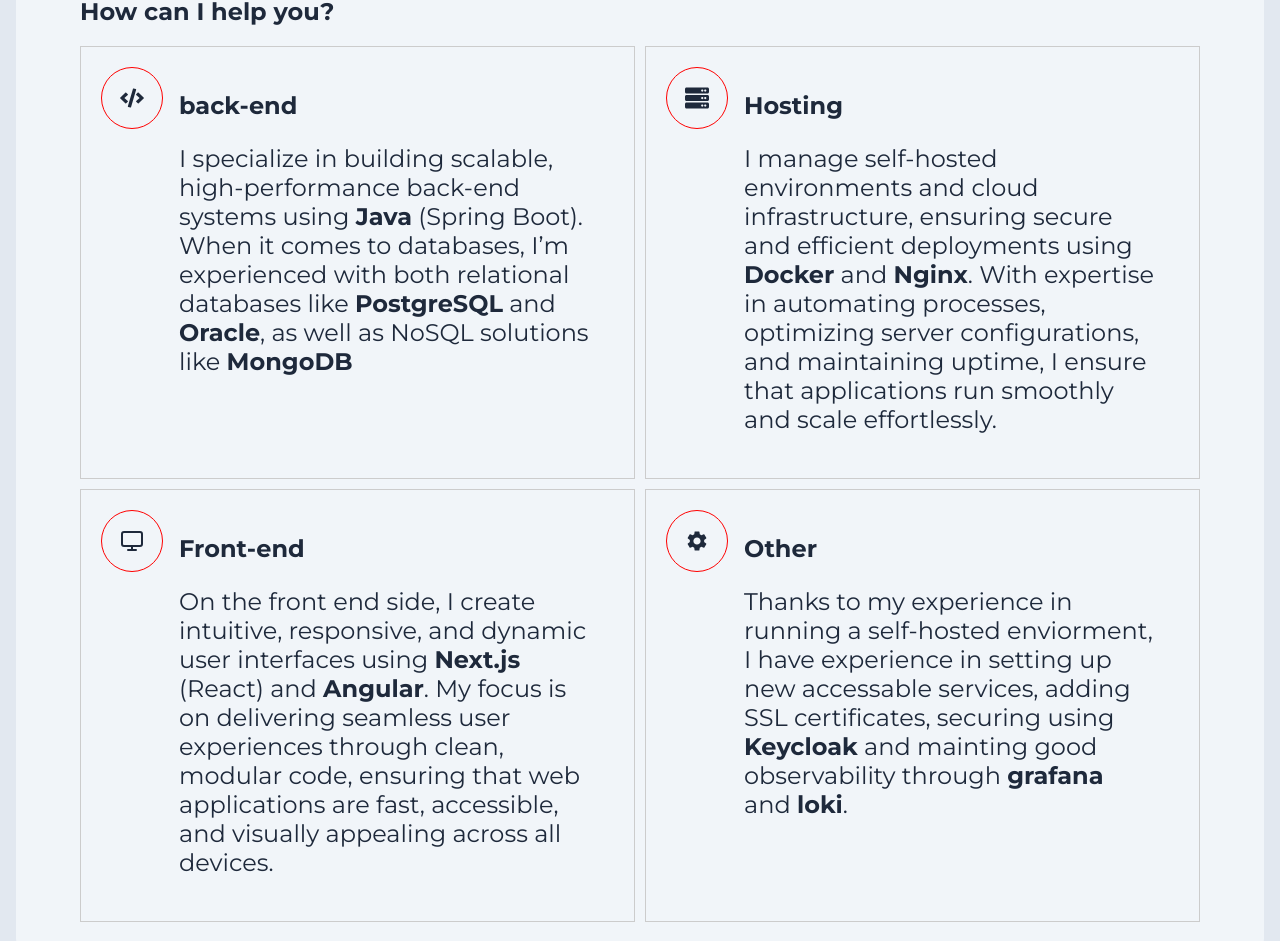
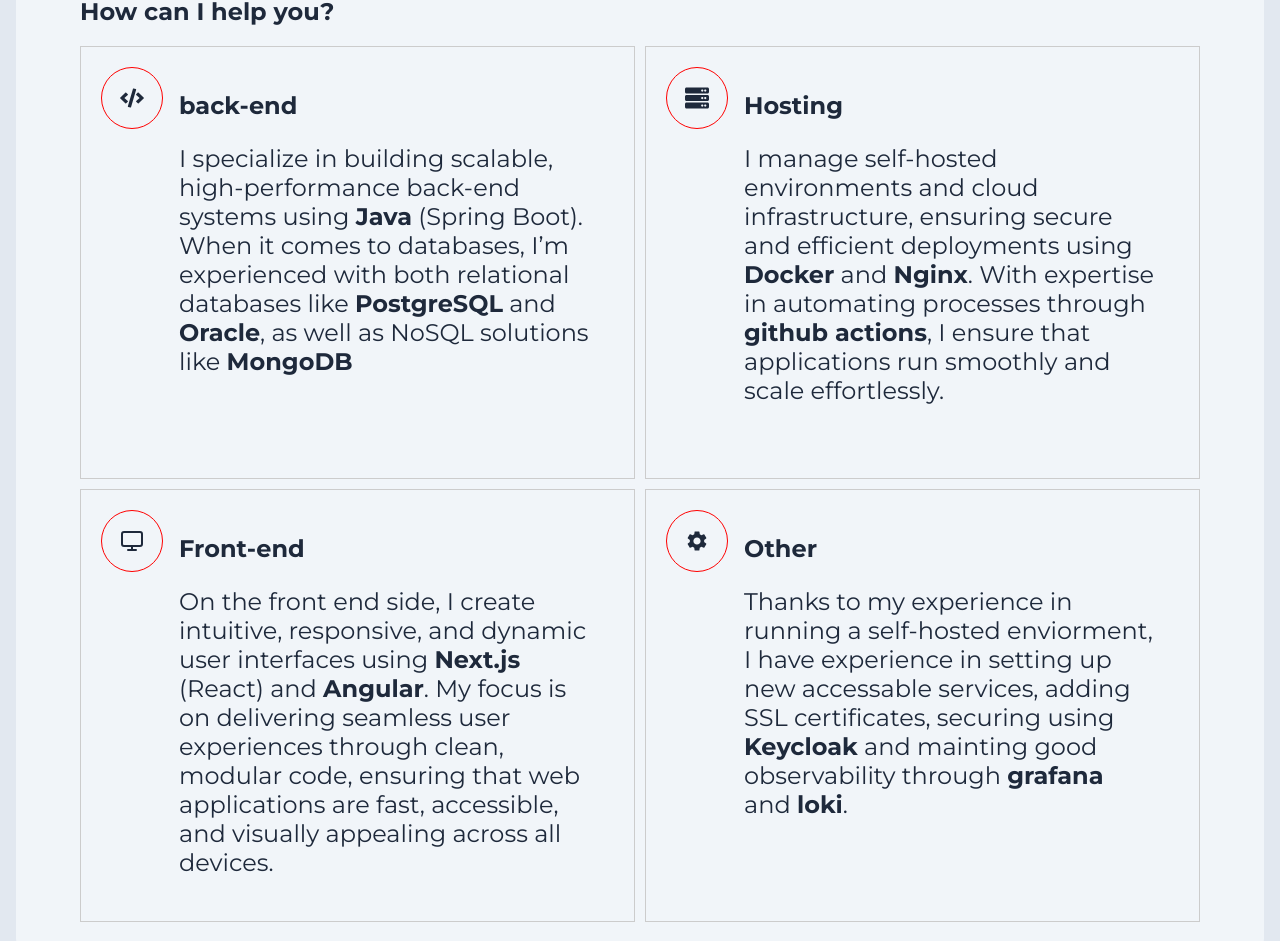
Before and after one commit to Seeru-crypto/aurora_front, a Next.js app: page / in a window 1280 px wide. Shown: the part 855-1796 px from the top of the page. Built offline with nearby package versions, Linux system fonts and the light colour scheme.

Commit message:
feat: clean code

```diff
--- a/next.config.js
+++ b/next.config.js
@@ -2,7 +2,7 @@ module.exports = {
   reactStrictMode: true,
   swcMinify: true,
   env: {
-    REVALIDATE_VALUE: 7 * 86400,
+    REVALIDATE_VALUE: (7 * 86400).toString(),
   },
   compiler: {
     styledComponents: true,
--- a/src/views/contact/Contact.tsx
+++ b/src/views/contact/Contact.tsx
@@ -25,7 +25,7 @@ const Contact = React.forwardRef((_props, ref: ForwardedRef<HTMLElement>): JSX.E
           <p>{LABELS.CONTACT_BODY}</p>
 
           <div className="contactLinks">
-            <EmailField label="my email" contactEmail={EMAIL_ADDRESS} showEmail={isEmailShown} />
+            <EmailField contactEmail={EMAIL_ADDRESS} />
           </div>
         </div>
 
--- a/src/views/contact/EmailField.tsx
+++ b/src/views/contact/EmailField.tsx
@@ -5,12 +5,10 @@ import {FaClipboard} from "react-icons/fa";
 
 interface IEmailField {
   contactEmail: string;
-  label: string;
-  showEmail: boolean;
 }
 
 export default function EmailField(props: IEmailField) {
-  const { contactEmail, label, showEmail } = props;
+  const { contactEmail } = props;
   const dispatch = useAppDispatch();
 
   function saveToClipboard() {
--- a/src/views/experience/TimelineSection.tsx
+++ b/src/views/experience/TimelineSection.tsx
@@ -1,4 +1,4 @@
-import React, { Fragment, useState } from 'react';
+import React, { Fragment } from 'react';
 import TimelineExperience from './TimelineExperience';
 import { ExperienceType } from './Timeline';
 import styled from 'styled-components';
--- a/src/views/experience/TimelineWithLibrary.tsx
+++ b/src/views/experience/TimelineWithLibrary.tsx
@@ -4,10 +4,10 @@ import styled from 'styled-components';
 import EmploymentDetail from './EmploymentDetail';
 import EmploymentTitle from './EmploymentTitle';
 import { ExperienceType } from './Timeline';
-import {EXPERIENCE_DATA} from "../../data";
+import { TIMELINE_DATA } from './timelineData';
 
 export default function TimelineWithLibrary(): JSX.Element {
-  const experience = EXPERIENCE_DATA as ExperienceType[];
+  const experience = TIMELINE_DATA as ExperienceType[];
 
   function getAllYears(experience: ExperienceType[]) {
     const sortedList = new Map<number, ExperienceType[]>();
--- a/src/views/skills/skillData.ts
+++ b/src/views/skills/skillData.ts
@@ -7,7 +7,7 @@ export const SkillData: ISkillCard[] = [
     icon: 'FaCode'
   },  {
     title: 'Hosting',
-    desc: 'I manage self-hosted environments and cloud infrastructure, ensuring secure and efficient deployments using <b>Docker</b> and <b>Nginx</b>. With expertise in automating processes, optimizing server configurations, and maintaining uptime, I ensure that applications run smoothly and scale effortlessly.',
+    desc: 'I manage self-hosted environments and cloud infrastructure, ensuring secure and efficient deployments using <b>Docker</b> and <b>Nginx</b>. With expertise in automating processes through <b>github actions</b>, I ensure that applications run smoothly and scale effortlessly.',
     icon: 'FaServer'
   }, {
     title: 'Front-end',
```
